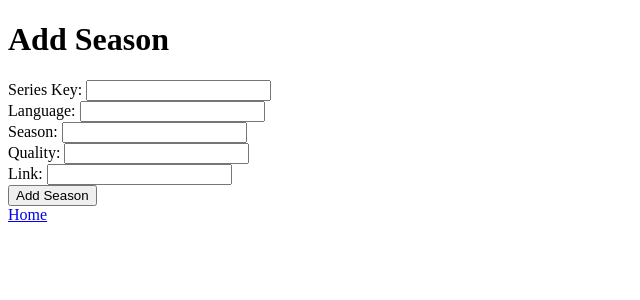
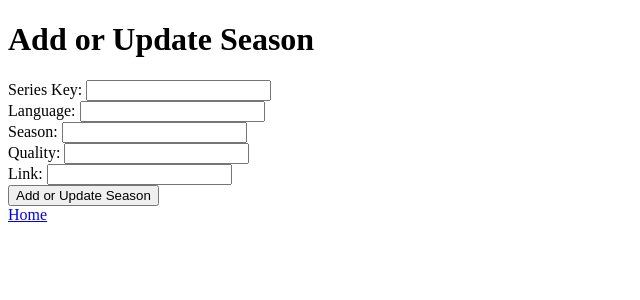
Before and after one commit to Crazyboss1/Web, a Python web app: template templates/add_season.html in a window 1280 px wide. Shown: the top 300 px of the page, without its empty margins (0-640 px from the left). Run offline with Jinja, Linux system fonts and the light colour scheme; the template is opened without the code that fills it, so the values that code supplies are empty.

Commit message:
Update add_season.html

```diff
--- a/templates/add_season.html
+++ b/templates/add_season.html
@@ -2,10 +2,10 @@
 <html lang="en">
 <head>
     <meta charset="utf-8">
-    <title>Add Season</title>
+    <title>Add or Update Season</title>
 </head>
 <body>
-    <h1>Add Season</h1>
+    <h1>Add or Update Season</h1>
     <form method="post">
         <label for="series_key">Series Key:</label>
         <input type="text" id="series_key" name="series_key" required><br>
@@ -17,7 +17,7 @@
         <input type="text" id="quality" name="quality" required><br>
         <label for="link">Link:</label>
         <input type="text" id="link" name="link" required><br>
-        <button type="submit">Add Season</button>
+        <button type="submit">Add or Update Season</button>
     </form>
     <a href="/">Home</a>
 </body>
```
